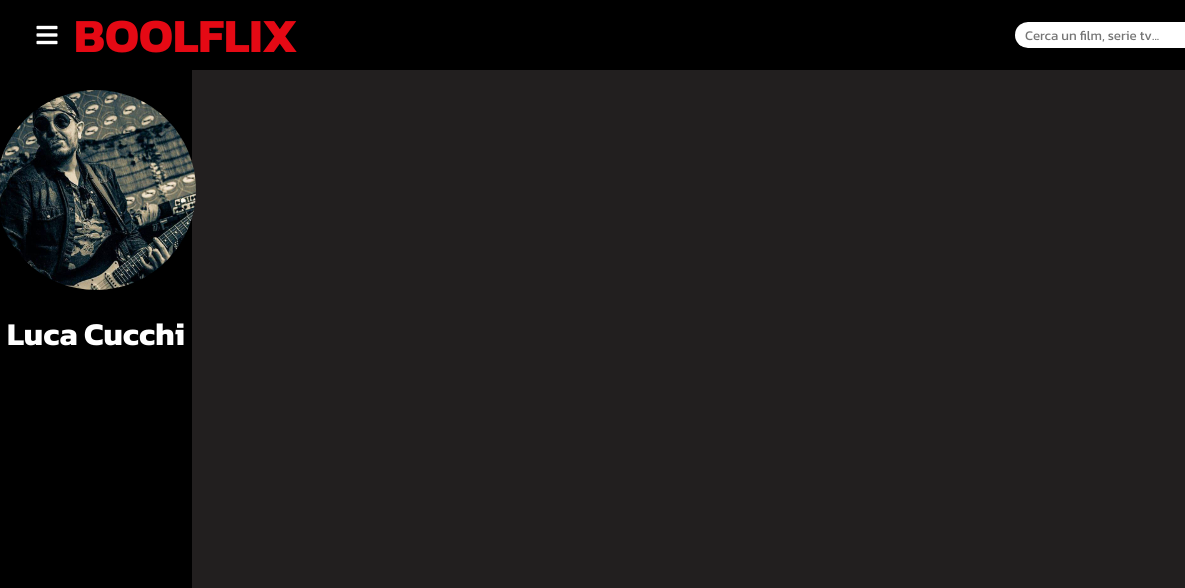
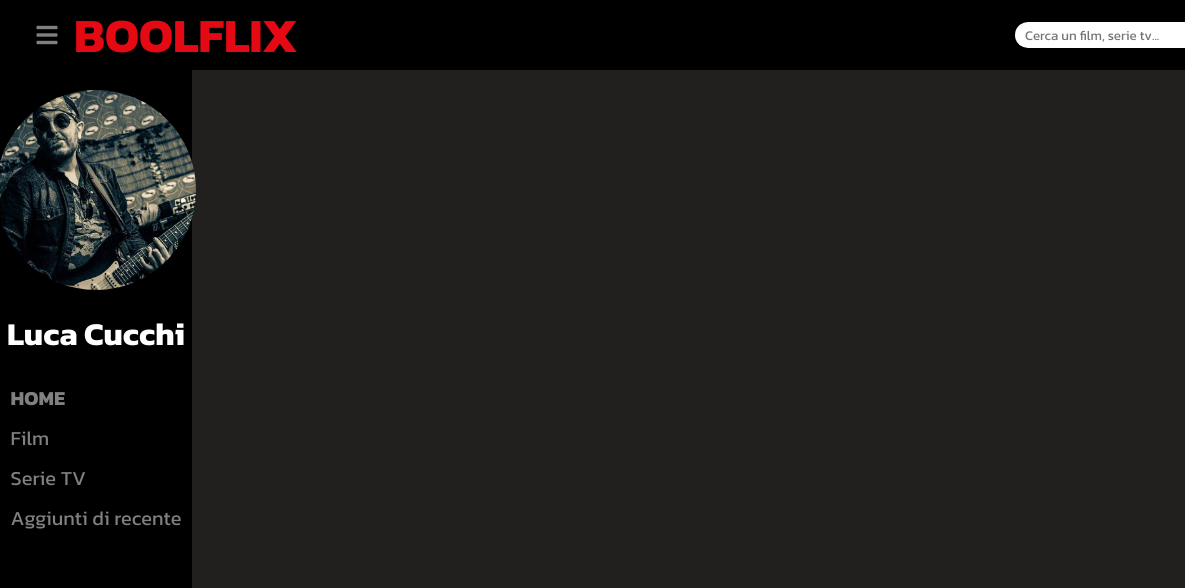
Before and after one commit to luca-cucchi81/ajax-ex-boolflix, a plain HTML site: page index.html in a window 1280 px wide. Both pictures are taken after a click on the icon 32 px from the left and 35 px from the top of the page. Shown: the top 588 px of the page, 0-1185 px from the left. Drawn offline with nearby package versions, Linux system fonts and the light colour scheme.

Commit message:
fix feature

```diff
--- a/css/style.css
+++ b/css/style.css
@@ -44,6 +44,9 @@
     padding-left: 20px;
     transform: scale(1.5);
     color: grey;
+  }
+  .nav-left i:hover{
+      color: #ffffff;
   }
 
   .nav-left h1{
@@ -108,6 +111,13 @@
   .slide h1{
       padding-top: 20px;
       color: #ffffff;
+      margin-bottom: 20px;
+  }
+
+  .slide dd{
+      line-height: 2em;
+      font-size: 20px;
+      color: grey;
   }
 
   .films{
--- a/index.html
+++ b/index.html
@@ -27,6 +27,12 @@
         <div class="slide">
             <img src="img/me.jpg" alt="">
             <h1>Luca Cucchi</h1>
+            <dl>
+                <dd><strong>HOME</strong></dd>
+                <dd>Film</dd>
+                <dd>Serie TV</dd>
+                <dd>Aggiunti di recente</dd>
+            </dl>
         </div>
 
         <div class="films">
--- a/js/script.js
+++ b/js/script.js
@@ -4,12 +4,7 @@
 $(document).ready(function () {
 $('.slide').hide();
 $('.nav-left i').click(function () {
-    $(this).css('color', '#fff');
     $('.slide').toggle();
-    $('.slide').mouseleave(function () {
-        $(this).hide();
-        $('.nav-left i').css('color', 'grey');
-    });
 });
 
 $('#button').click(function () {
```
